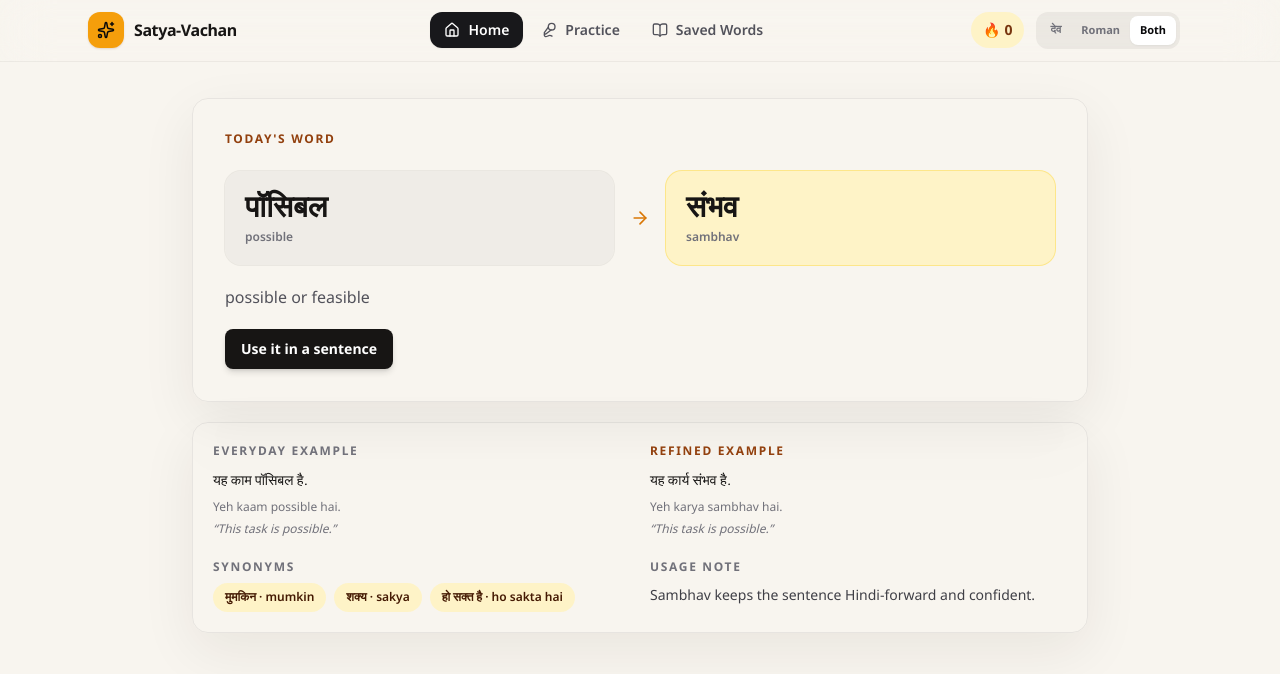
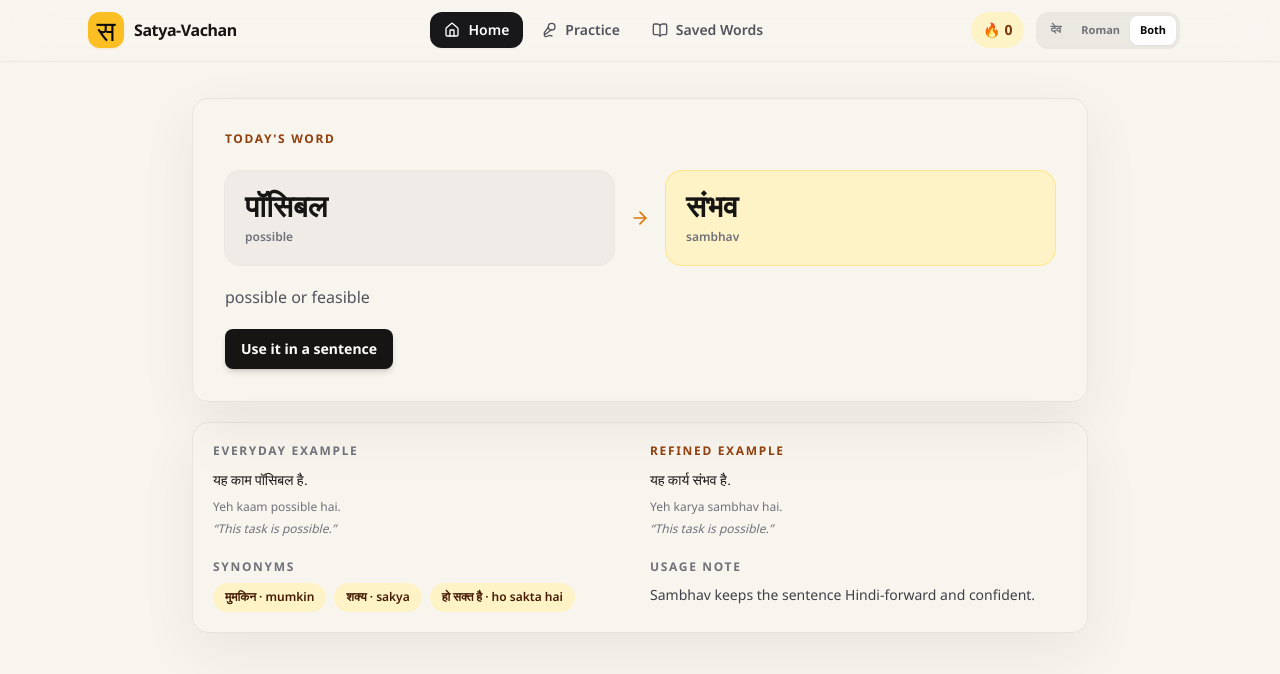
Before and after one commit to r1999-ron/satya-vachan, a Next.js app: page / in a window 1280 px wide. Shown: the top 674 px of the page. Built offline with nearby package versions, Linux system fonts and the light colour scheme.

Commit message:
added logo

```diff
--- a/components/layout/Header.tsx
+++ b/components/layout/Header.tsx
@@ -3,7 +3,7 @@
 import Link from "next/link";
 import { usePathname } from "next/navigation";
 import { useEffect, useRef, useState } from "react";
-import { Languages, Sparkles } from "lucide-react";
+import { Languages } from "lucide-react";
 import { ResilienceStatus } from "@/components/ui/ResilienceStatus";
 import { navItems } from "@/lib/nav";
 import { useScriptPreference, useStreak } from "@/lib/storage";
@@ -32,8 +32,11 @@ export function Header() {
           href="/"
           className="group flex min-w-0 items-center gap-2.5 rounded-xl focus-visible:outline focus-visible:outline-2 focus-visible:outline-offset-4 focus-visible:outline-amber-500"
         >
-          <span className="grid size-9 shrink-0 place-items-center rounded-xl bg-amber-500 text-zinc-950 shadow-sm shadow-amber-900/15">
-            <Sparkles size={18} aria-hidden="true" />
+          <span
+            aria-hidden="true"
+            className="grid size-9 shrink-0 place-items-center rounded-xl bg-amber-400 font-sans text-[28px] font-normal leading-none text-zinc-950 shadow-sm shadow-amber-500/15"
+          >
+            {"\u0938"}
           </span>
           <span className="truncate text-base font-bold tracking-tight text-ink dark:text-white">
             Satya-Vachan
```
